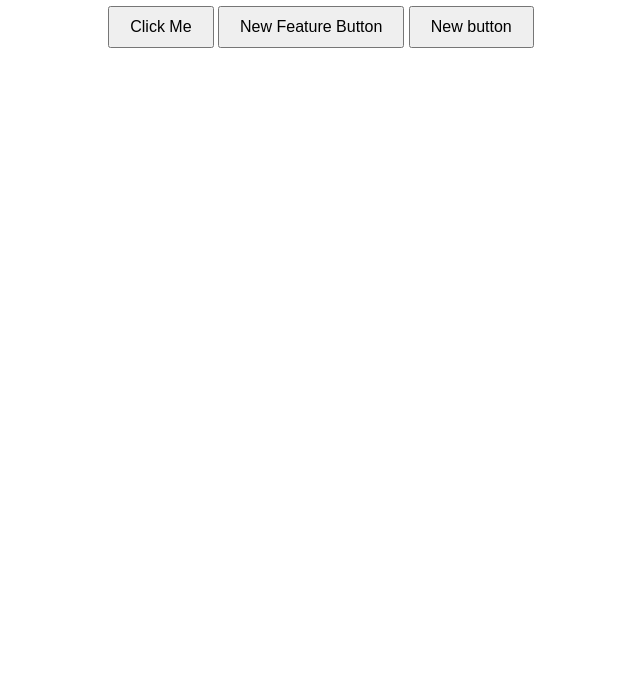
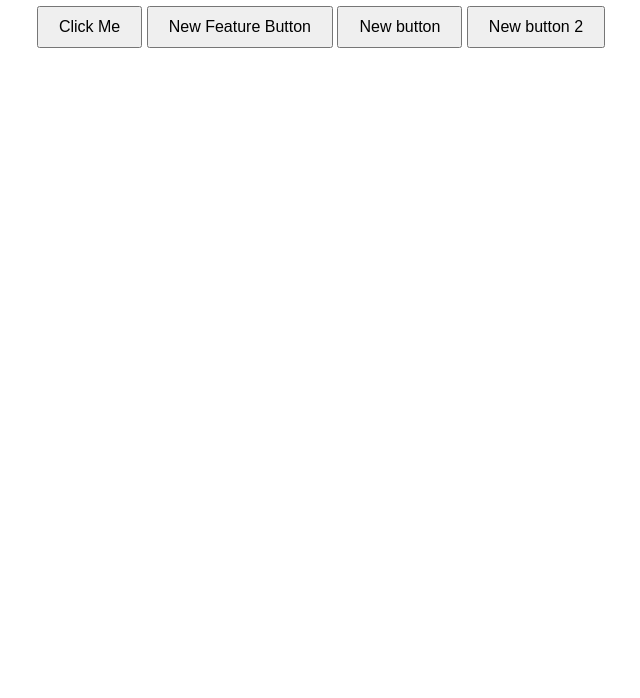
Before and after one commit to sandunMadhushan/my-electron-app, an Electron app: page index.html in a window 800 px wide. Shown: the part 102-800 px from the top of the page, without its empty margins (79-719 px from the left). Drawn offline with Linux system fonts and the light colour scheme.

Commit message:
New button 2

```diff
--- a/index.html
+++ b/index.html
@@ -11,6 +11,7 @@
     <button onclick="showMessage()">Click Me</button>
     <button onclick="newFeature()">New Feature Button</button>
     <button>New button</button>
+    <button>New button 2</button>
     <script src="script.js"></script>
 </body>
 </html>
```
